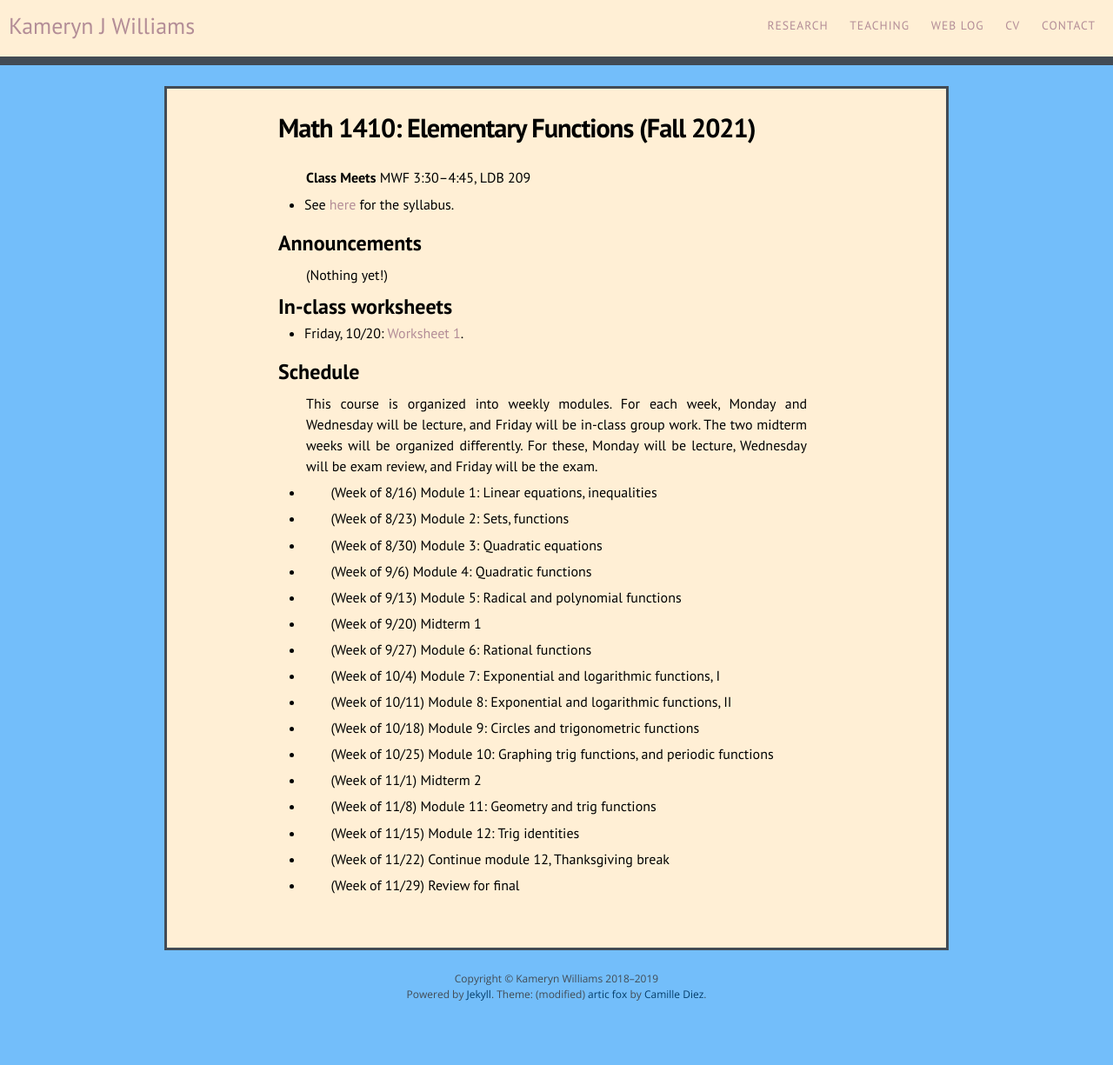
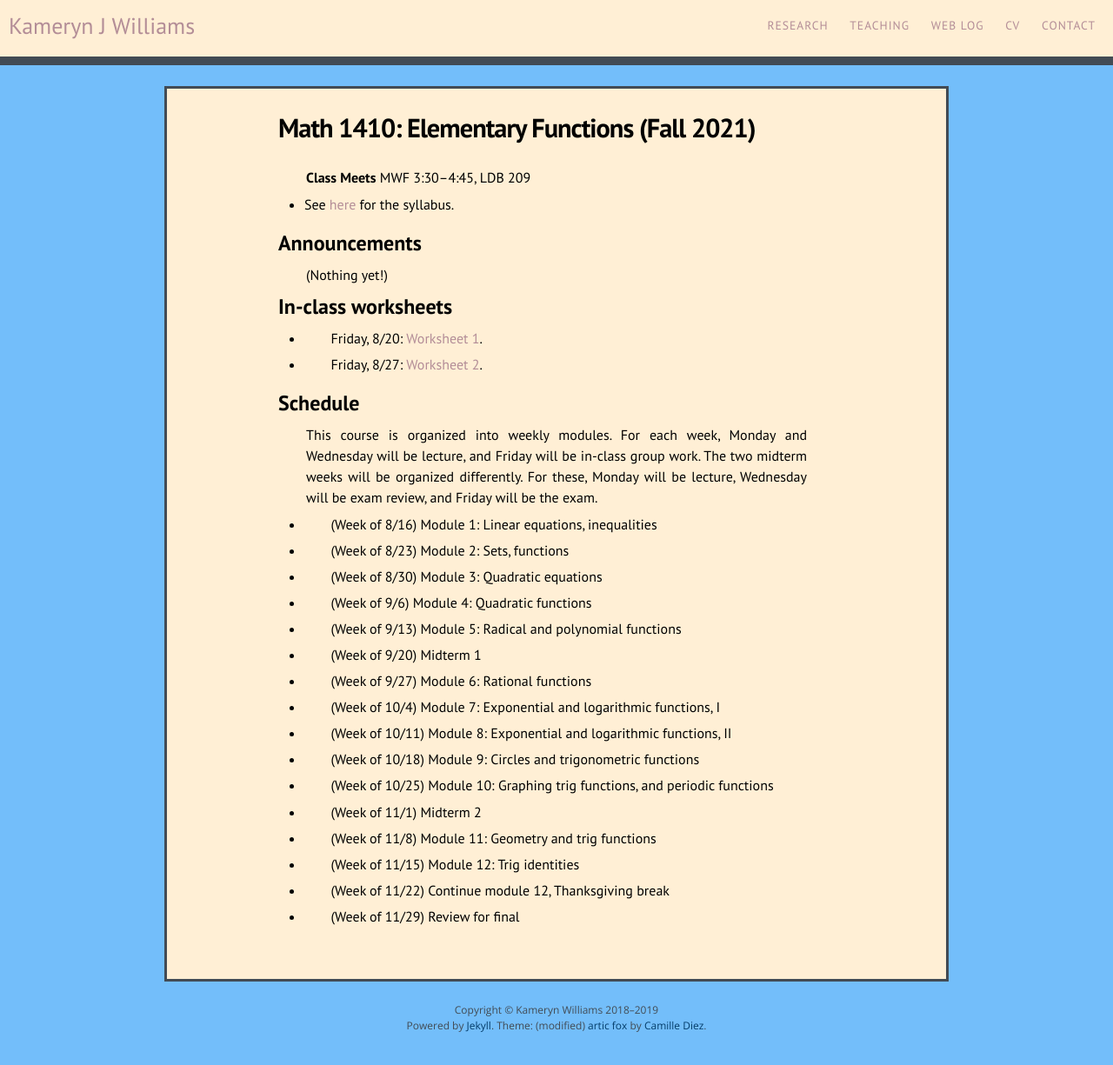
Before and after one commit to kamerynjw/kamerynjw.github.io, a Jekyll site: the page built from teaching/2021/math1410.md, in a window 1280 px wide. Shown: the whole page at 87% size. Built offline with Jekyll 4.4.1, drawn with Linux system fonts in a browser that asks for light colours; nearby versions of some CDN libraries; before the commit the page ends 1189 px from its top, so only the background shows below that.

Commit message:
new worksheets

```diff
--- a/teaching/2021/math1410.md
+++ b/teaching/2021/math1410.md
@@ -19,7 +19,9 @@ Announcements
 In-class worksheets
 --------
 
-* Friday, 10/20: [Worksheet 1]({{ page.url }}w1.pdf).
+* Friday, 8/20: [Worksheet 1]({{ page.url }}w1.pdf).
+
+* Friday, 8/27: [Worksheet 2]({{ page.url }}w2.pdf).
 
 
 
```
Also changed, not shown: teaching/2021/math1332.md (+6 -0 lines), 2 other files.
